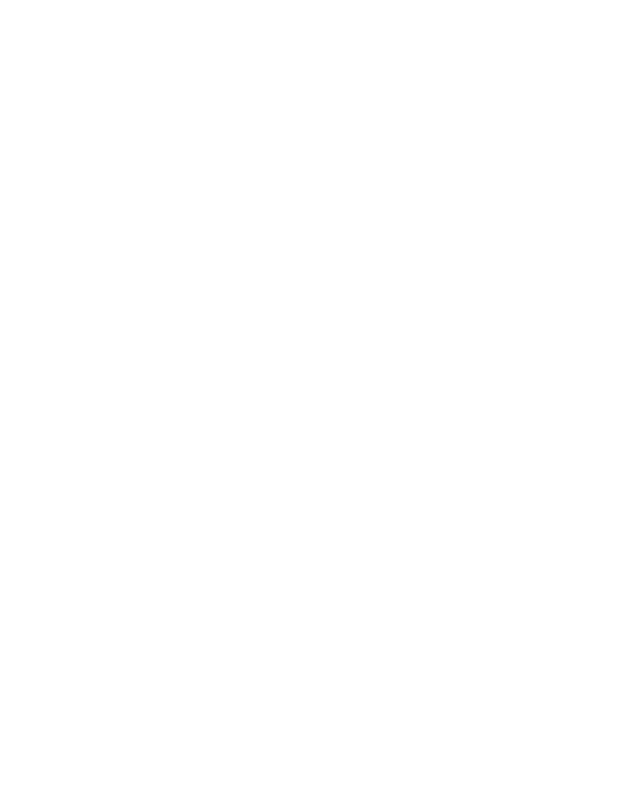
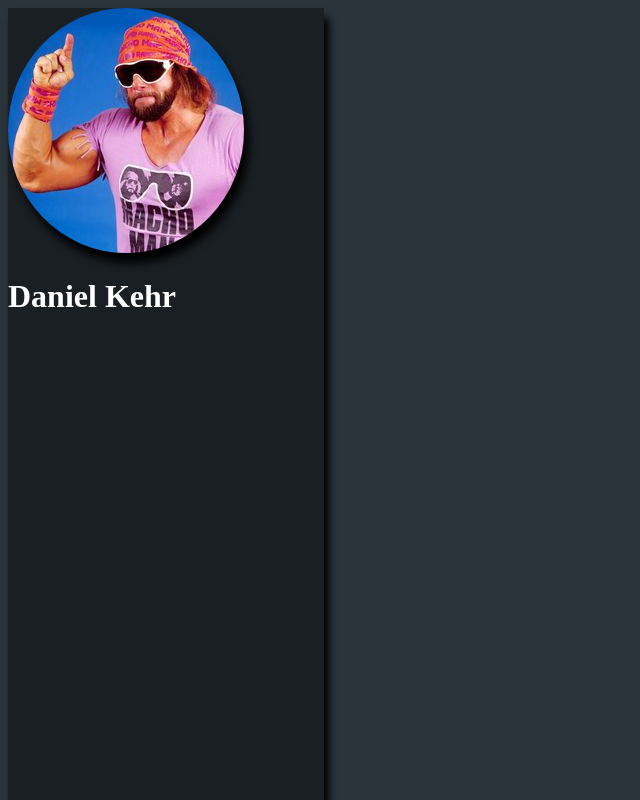
Before and after one commit to DanielAK14/Personal-Website, a plain HTML site: page index.html in a window 1280 px wide. Shown: the top 800 px of the page, without its empty margins (0-640 px from the left). Drawn offline with Linux system fonts and the light colour scheme.

Commit message:
Added CSS stylesheet and created/colored basic divs for page layout visualization. Also added a picture of Macho Man Randy Savage as my profile picture because I do not have one of me at the current moment of coding.

```diff
--- a/index.html
+++ b/index.html
@@ -3,9 +3,13 @@
 <head>
     <meta charset="UTF-8">
     <meta name="viewport" content="width=device-width, initial-scale=1.0">
-    <title>Document</title>
+    <title>Daniel Kehr</title>
+    <link rel="stylesheet" type="text/css" href="style.css">
 </head>
 <body>
-
+    <div id="left-panel">
+        <img src="Macho Man.jpg" id="profile-pic">
+        <h1 id="name">Daniel Kehr</h1>
+    </div>
 </body>
 </html>
--- /dev/null
+++ b/style.css
@@ -0,0 +1,19 @@
+body{
+    background-color: #2B333B;
+}
+
+#left-panel{
+    background-color: #1A1F23;
+    box-shadow: 5px 10px 8px;
+    height: 1920px;
+    width: 25%;
+}
+
+#profile-pic{
+    border-radius: 100%;
+    box-shadow: 5px 10px 8px;
+}
+
+#name{
+    color: white;
+}
```
Also changed, not shown: Macho Man.jpg (added).
